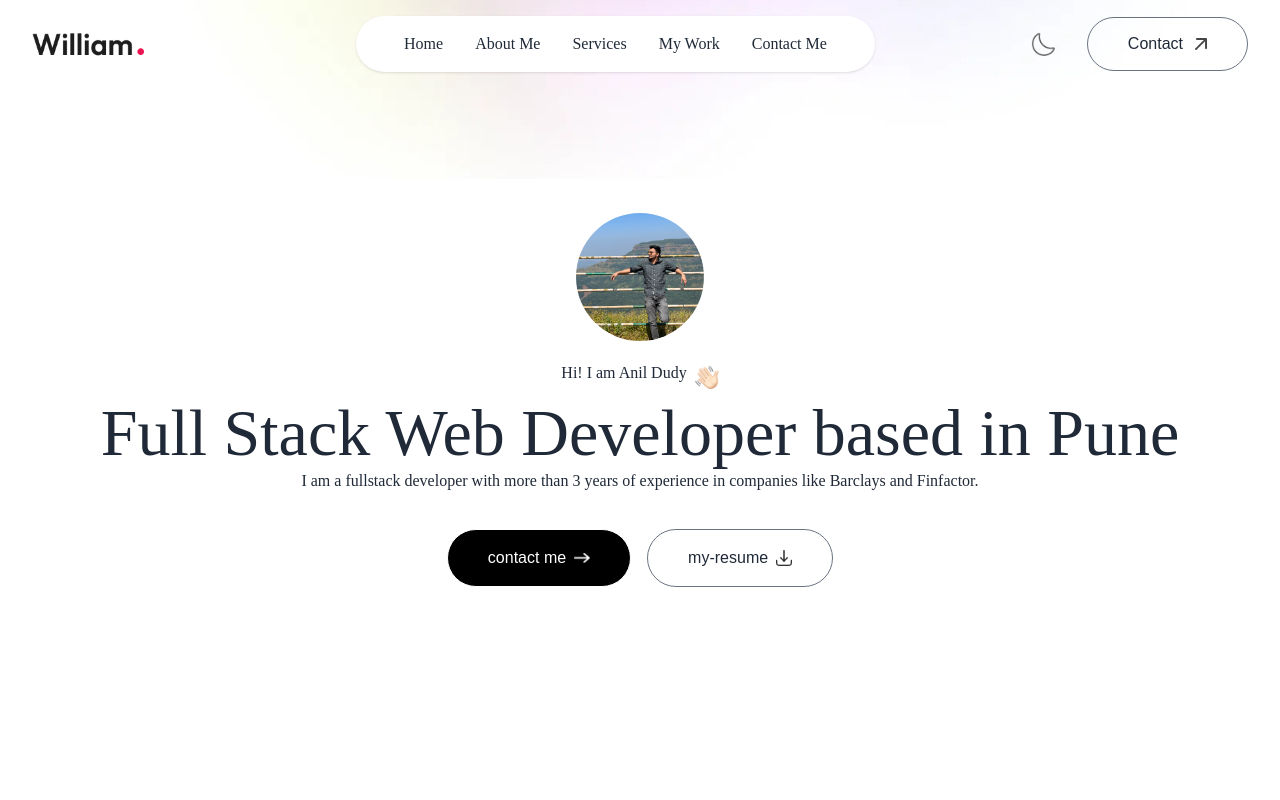
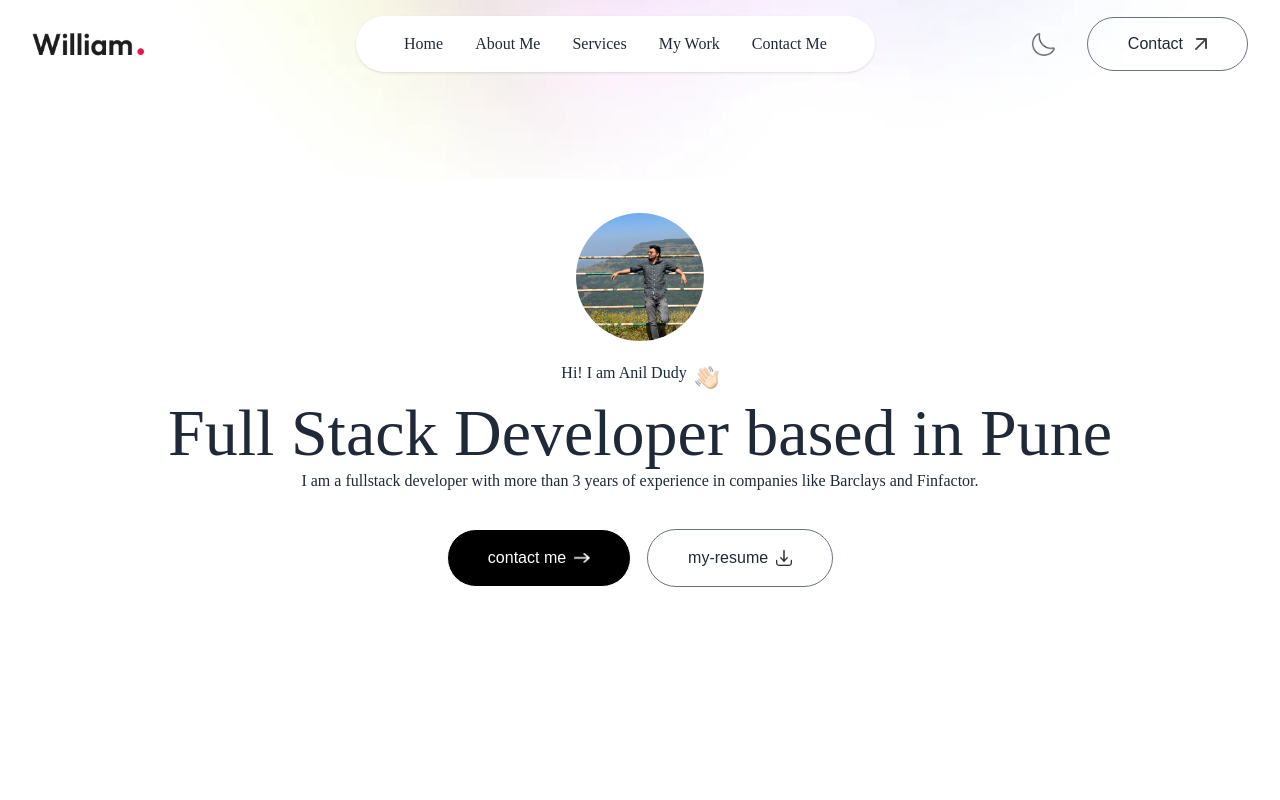
Before and after one commit to Anildudy/my-portfolio, a Next.js app: page / in a window 1280 px wide. Shown: the top 800 px of the page. Built offline with nearby package versions, Linux system fonts and the light colour scheme; a web font is replaced by a local one.

Commit message:
updated title in the header

```diff
--- a/app/components/Header.jsx
+++ b/app/components/Header.jsx
@@ -30,7 +30,7 @@
         transition={{ duration: 0.8, delay: 0.5 }}
         className="text-3x1 sm:text-6x1 lg:text-[66px] font-Ovo"
       >
-        Full Stack Web Developer based in Pune
+        Full Stack Developer based in Pune
       </motion.h1>
 
       <motion.p
```
